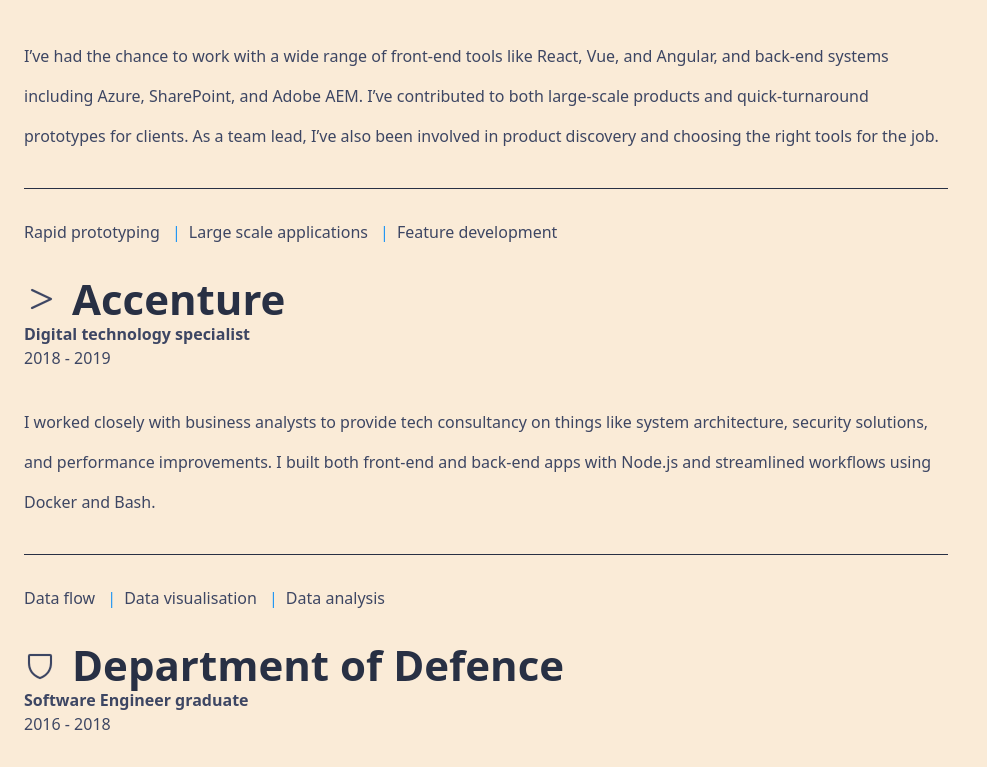
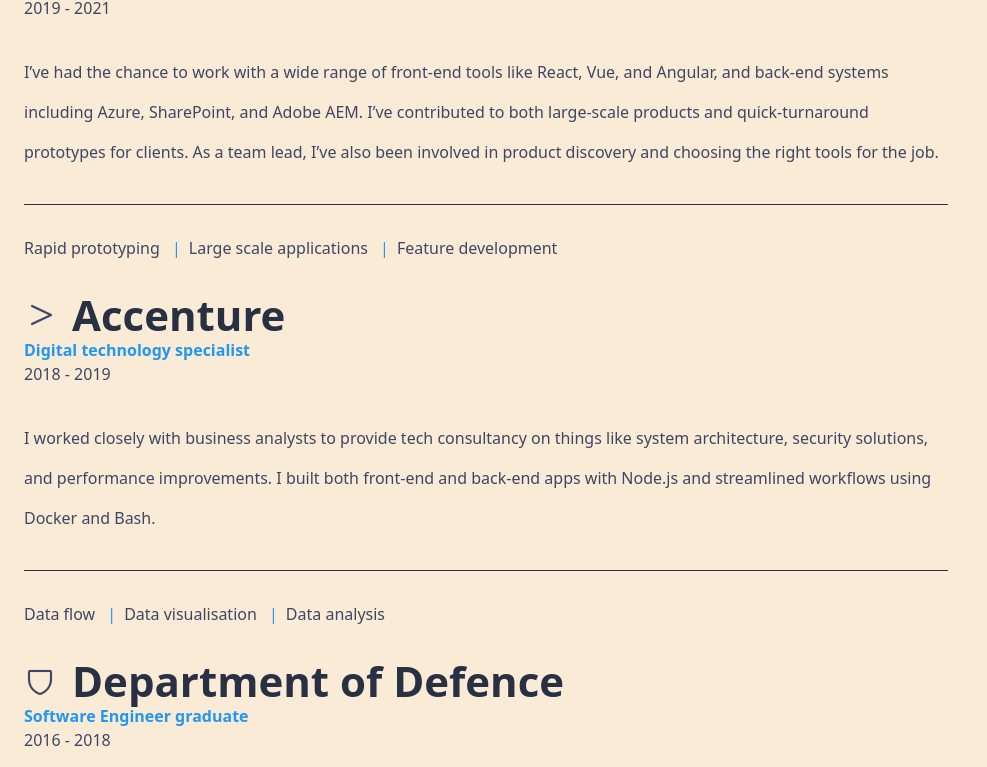
Before and after one commit to DarrenXu94/motion-portfolio, an Astro site: page /work in a window 1280 px wide. Shown: the part 775-1542 px from the top of the page, without its empty margins (0-987 px from the left). Built offline with nearby package versions, Linux system fonts and the light colour scheme; Astro itself is replaced by a stand-in of ours.

Commit message:
update styling and work

```diff
--- a/src/pages/about.astro
+++ b/src/pages/about.astro
@@ -97,6 +97,7 @@
 
   .content {
     grid-column: 2 / 4;
+    width: 75%;
   }
 
   .content :global(a) {
@@ -119,7 +120,7 @@
   @media (min-width: 50em) {
     .about {
       display: grid;
-      grid-template-columns: 1fr 60% 1fr;
+      grid-template-columns: 1fr 60%;
     }
 
     .about > :global(:first-child) {
--- a/src/pages/work.astro
+++ b/src/pages/work.astro
@@ -90,7 +90,7 @@
                       </div>
                       <h3>{job.company}</h3>
                     </div>
-                    <b>{job.role}</b>
+                    <b class="role">{job.role}</b>
                     <p>{job.date}</p>
                     <p class="description" set:html={job.description} />
 
@@ -113,6 +113,9 @@
 </BaseLayout>
 
 <style>
+  .work .content {
+    padding-top: 1rem;
+  }
   .work .content ul {
     list-style: none;
     padding: 0;
@@ -132,6 +135,10 @@
 
   .job {
     margin-bottom: 2rem;
+  }
+
+  .job .role {
+    color: var(--accent-light);
   }
 
   .job-details .heading-row {
```
Also changed, not shown: src/consts/projects.ts (+7 -0 lines), 1 other file.
